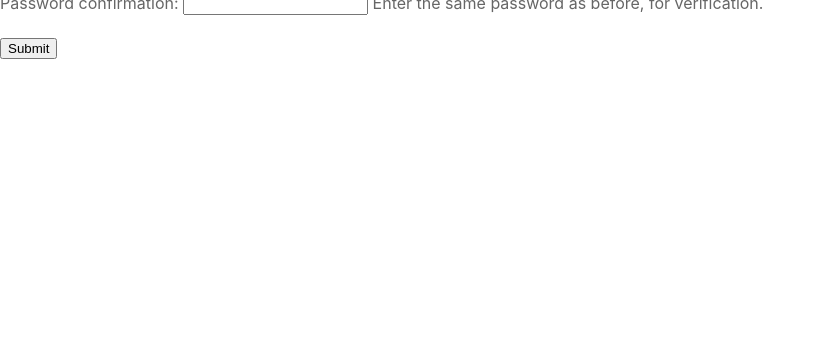
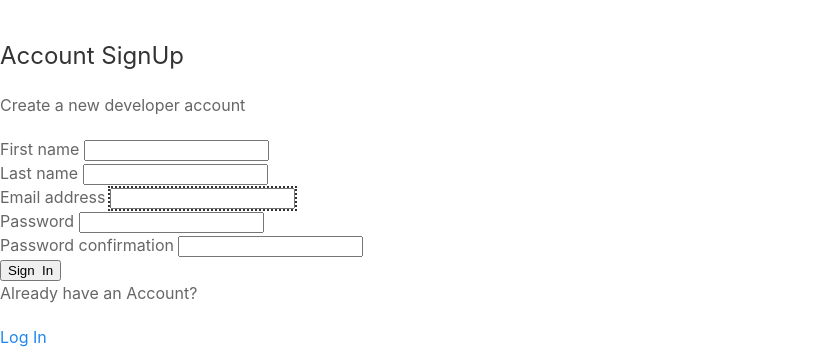
Before and after one commit to unnamedKnight/Django-Complete, a Django app: page /account/register in a window 1280 px wide. Shown: the part 761-1110 px from the top of the page, without its empty margins (0-821 px from the left). Before the commit the page ends 820 px from the top, so only its background shows below. Run offline with Django 4.2, Linux system fonts and the light colour scheme; some libraries are stand-ins or nearby versions.

Commit message:
Add signup and registration template

```diff
--- a/src/templates/accounts/signup.html
+++ b/src/templates/accounts/signup.html
@@ -1,8 +1,35 @@
 {% extends "main.html" %}
+{% load static %}
 {% block content %}
-    <form action="" method="post">
-        {% csrf_token %}
-        {{ form.as_p }}
-        <button type="submit">Submit</button>
-    </form>
+    <div class="auth">
+        <div class="card">
+            <div class="auth__header text-center">
+                <a href="/">
+                    <img src="{% static "images/icon.svg" %}" alt="icon" />
+                </a>
+                <h3>Account SignUp</h3>
+                <p>Create a new developer account</p>
+            </div>
+            <form action="{% url "register" %}" method="post" class="form auth__form">
+                {% csrf_token %}
+                {% for field in form %}
+                    <!-- Input:Text -->
+                    <div class="form__fielUsernamed">
+                        <label for="formInput#text">{{ field.label }}</label>
+                        {{ field }}
+                        {% comment %} {% if field.help_text %}<small>{{ field.help_text }}</small>{% endif %} {% endcomment %}
+                        {% for error in field.errors %}<p color="red">{{ error }}</p>{% endfor %}
+                    </div>
+                {% endfor %}
+
+                <div class="auth__actions">
+                    <input class="btn btn--sub btn--lg" type="submit" value="Sign  In" />
+                </div>
+            </form>
+            <div class="auth__alternative">
+                <p>Already have an Account?</p>
+                <a href="{% url "login" %}">Log In</a>
+            </div>
+        </div>
+    </div>
 {% endblock %}
--- a/src/templates/includes/navbar.html
+++ b/src/templates/includes/navbar.html
@@ -29,7 +29,7 @@
           </li>
         {% else %}
           <li class="header__menuItem">
-            <a href="login.html" class="btn btn--sub">Login/Sign Up</a>
+            <a href="{% url "login" %}" class="btn btn--sub">Login</a>
           </li>
         {% endif %}
       </ul>
--- a/src/templates/main.html
+++ b/src/templates/main.html
@@ -22,7 +22,10 @@
         {% if messages %}
             <ul class="messages">
                 {% for message in messages %}
-                    <li {% if message.tags %}class="{{ message.tags }}"{% endif %}>{{ message }}</li>
+                    <div class="alert alert--{{ message.tags }}">
+                        <p class="alert__message">{{ message }}</p>
+                        <button class="alert__close">x</button>
+                    </div>
                 {% endfor %}
             </ul>
         {% endif %}
@@ -69,4 +72,5 @@
                 </ul>
         </div> {% endcomment %}
     </body>
+    <script src="{% static "uikit/app.js" %}"></script>
 </html>
--- a/src/templates/projects/projects.html
+++ b/src/templates/projects/projects.html
@@ -37,7 +37,7 @@
                                     <div class="card__body">
                                         <h3 class="project__title">{{ project.title }}</h3>
                                         <p>
-                                            <a class="project__author" href="profile.html">By Dennis Ivanov</a>
+                                            <a class="project__author" href="profile.html">{{ project.owner.first_name }} {{ project.owner.last_name }}</a>
                                         </p>
                                         <p class="project--rating">
                                             <span style="font-weight: bold;">{{ project.vote_ratio }}%</span> Postitive
--- a/src/templates/projects/single-project.html
+++ b/src/templates/projects/single-project.html
@@ -27,7 +27,7 @@
                     <img class="singleProject__preview"
                          src="{{ project.featured_image.url }}"
                          alt="portfolio thumbnail" />
-                    <a href="profile.html" class="singleProject__developer">Md. Shahriar Parvez</a>
+                    <a href="profile.html" class="singleProject__developer">{{ project.owner.first_name }} {{ project.owner.last_name }}</a>
                     <h2 class="singleProject__title">{{ project.title }}</h2>
                     <h3 class="singleProject__subtitle">About the Project</h3>
                     <div class="singleProject__info">{{ project.description }}</div>
--- a/src/templates/user_profiles/profiles.html
+++ b/src/templates/user_profiles/profiles.html
@@ -66,11 +66,11 @@
                                              src="{{ profile.profile_image.url }}"
                                              alt="image" />
                                         <div class="dev__meta">
-                                            <h>{{ profile.user.email }}</h>
+                                            <h3>{{ profile.first_name }} {{ profile.last_name }} </h3>
                                             <h5>{{ profile.short_intro }}</h5>
                                         </div>
                                     </div>
-                                    <p class="dev__info">{{ profile.bio }}</p>
+                                    <p class="dev__info">{{ profile.bio|slice:"150" }}</p>
                                     <div class="dev__skills">
                                         {% for skill in profile.skill_set.all %}
                                             <span class="tag tag--pill tag--main">
--- a/src/users/forms.py
+++ b/src/users/forms.py
@@ -1,21 +1,12 @@
+from typing import Any
 from django import forms
 from django.contrib.auth import get_user_model
 from django.contrib.auth.forms import UserCreationForm
-from django.contrib.auth.password_validation import validate_password
-from django.core import validators
 
 User = get_user_model()
 
 
 class RegistrationForm(UserCreationForm):
-    # password = forms.CharField(widget=forms.PasswordInput(attrs={
-    #     'placeholder': 'Enter Password',
-    #     'class': 'form-control',
-    # }), validators=[validate_password])
-    # confirm_password = forms.CharField(widget=forms.PasswordInput(attrs={
-    #     'placeholder': 'Confirm Password'
-    # }), validators=[validate_password])
-
     class Meta:
         model = User
         fields = [
@@ -24,15 +15,17 @@ class RegistrationForm(UserCreationForm):
             "email",
         ]
 
-    # def clean(self):
-    #     cleaned_data = super(RegistrationForm, self).clean()
-    #     password = cleaned_data.get('password')
-    #     confirm_password = cleaned_data.get('confirm_password')
+    def __init__(self, *args: Any, **kwargs: Any) -> None:
+        super(RegistrationForm, self).__init__(*args, **kwargs)
 
-    #     if password != confirm_password:
-    #         raise forms.ValidationError(
-    #             "Password does not match!"
-    #         )
+        for name, field in self.fields.items():
+            field.widget.attrs.update({"class": "input"})
+
+    # def __init__(self, *args, **kwargs):
+    #     # first call parent's constructor
+    #     super(RegistrationForm, self).__init__(*args, **kwargs)
+    #     self.fields["first_name"].required = True
+    #     self.fields["last_name"].required = True
 
 
 class LoginFrom(forms.ModelForm):
--- a/src/users/models.py
+++ b/src/users/models.py
@@ -39,8 +39,8 @@ class CustomUserManager(BaseUserManager):
 
 class User(AbstractUser):
     username = None
-    first_name = models.CharField(max_length=255, blank=True, null=True)
-    last_name = models.CharField(max_length=255, blank=True, null=True)
+    first_name = models.CharField(max_length=255)
+    last_name = models.CharField(max_length=255)
     email = models.EmailField(_("email address"), unique=True)
     is_active = models.BooleanField(default=False)
     USERNAME_FIELD = "email"
--- a/src/users/views.py
+++ b/src/users/views.py
@@ -47,19 +47,25 @@ class RegistrationView(View):
         context = {"form": form}
 
         if form.is_valid():
+            first_name = form.cleaned_data["first_name"]
+            last_name = form.cleaned_data["last_name"]
             email = form.cleaned_data["email"]
             password = form.cleaned_data["password1"]
             print(f"{email} & {password}")
 
             if not User.objects.filter(email=email).exists():
-                return self._create_new_user(email, password, request)
+                return self._create_new_user(
+                    request, first_name, last_name, email, password
+                )
         return render(request, "accounts/signup.html", context)
 
-    def _create_new_user(self, email, password, request):
+    def _create_new_user(self, request, first_name, last_name, email, password):
         """
         Create a new user if user is not registered.
         """
-        user = User.objects.create_user(email=email)
+        user = User.objects.create_user(
+            first_name=first_name, last_name=last_name, email=email
+        )
         user.set_password(password)
         user.save()
 
@@ -137,4 +143,5 @@ def login_view(request):
     form = LoginFrom()
     context = {"form": form}
 
+
     return render(request, "accounts/login.html", context)
```
Also changed, not shown: src/templates/accounts/login.html (+40 -5 lines), src/templates/user_profiles/profile_detail.html (+4 -4 lines), src/user_profiles/models.py (+0 -10 lines), src/projects/migrations/0001_initial.py, src/projects/migrations/0002_initial.py, src/user_profiles/migrations/0001_initial.py, src/user_profiles/migrations/0002_initial.py, src/users/migrations/0001_initial.py.
